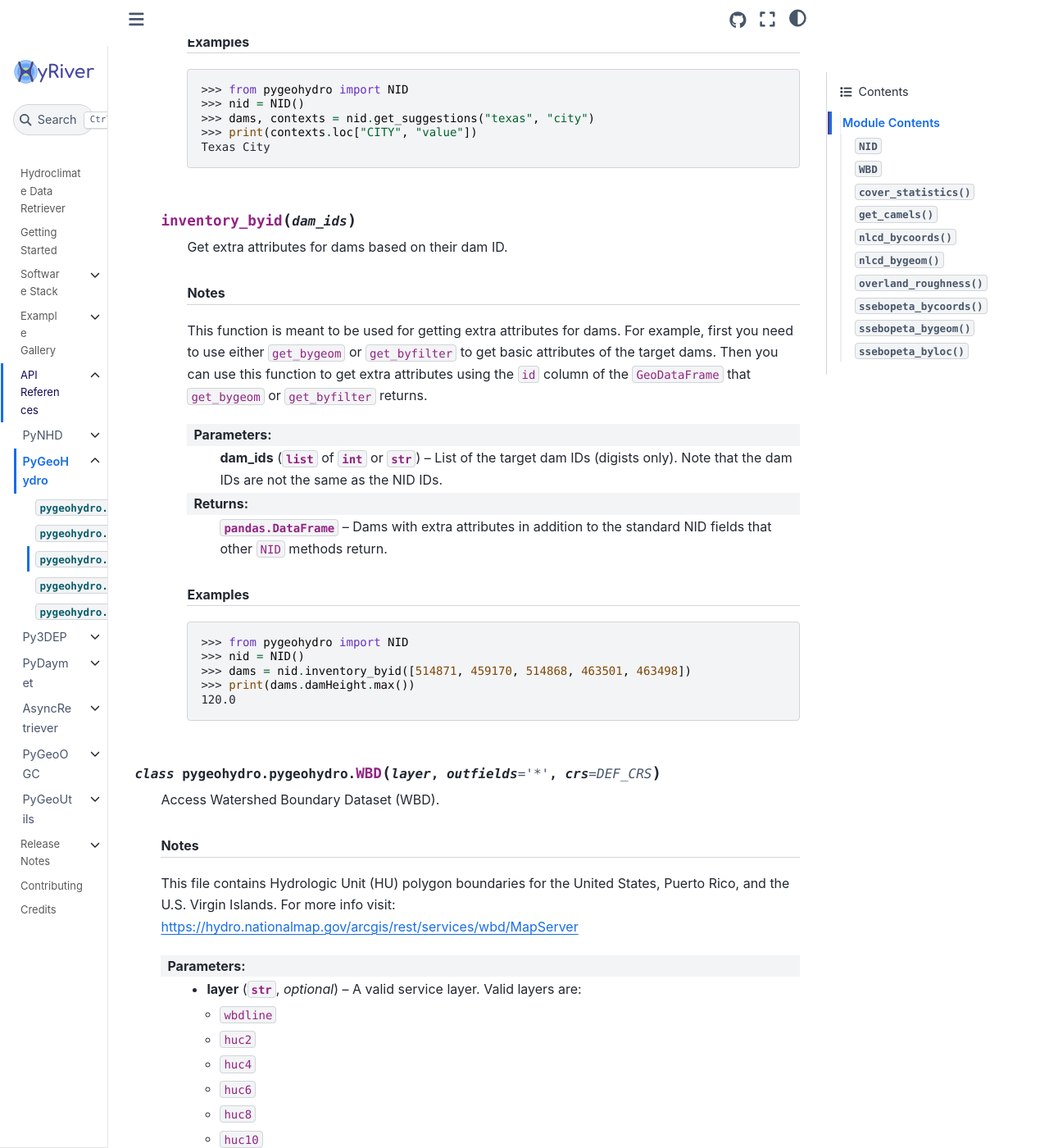
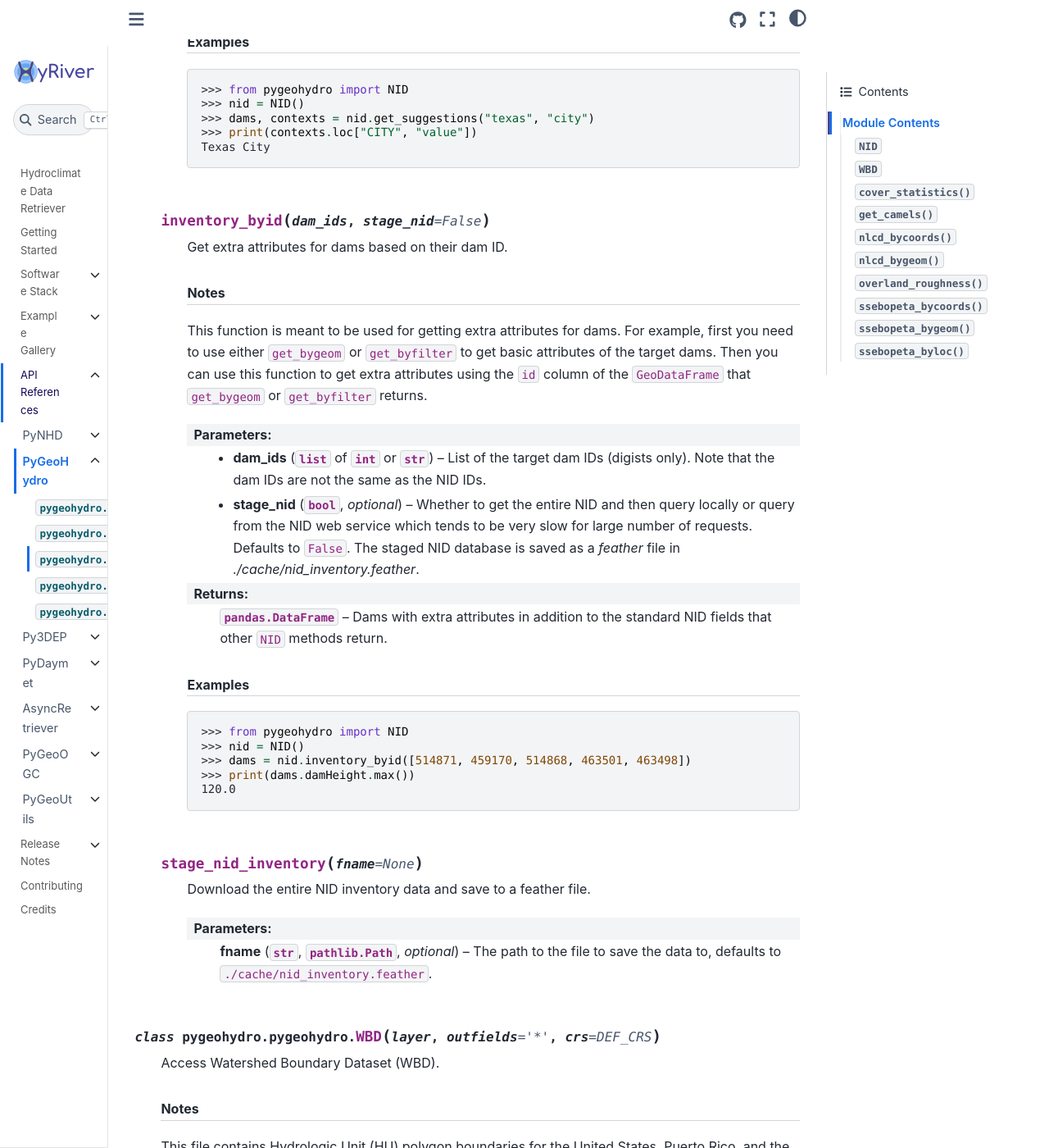
Before and after one commit to hyriver/hyriver.github.io, a Sphinx documentation site: the page built from docs/source/autoapi/pygeohydro/pygeohydro/index.rst, in a window 1280 px wide and 1400 px high, scrolled down 2002 px. Shown: the whole window at 82% size. Built offline with Sphinx 7.4.7 and the Sphinx Book theme 1.1.4, drawn with Linux system fonts in a browser that asks for light colours.

Commit message:
ENH: Update APIs

```diff
--- a/docs/source/_static/style.css
+++ b/docs/source/_static/style.css
@@ -1,7 +1,6 @@
 /* This file is copied from
 https://raw.githubusercontent.com/pydata/xarray/master/doc/_static/style.css
 */
-
 table.colwidths-given {
   table-layout: fixed;
   width: 100%;
@@ -265,3 +264,13 @@ display: none;
 .bd-toc .nav > .active > ul {
 display: block;
 }
+
+/* Main index page overview cards */
+
+.sd-card-img-top {
+width: 33% !important;
+display: block;
+margin-left: auto;
+margin-right: auto;
+margin-top: 10px;
+}
--- a/docs/source/autoapi/async_retriever/async_retriever/index.rst
+++ b/docs/source/autoapi/async_retriever/async_retriever/index.rst
@@ -155,7 +155,7 @@ Module Contents
    Send async requests.
 
    :Parameters: * **urls** (:class:`list` of :class:`str`) -- List of URLs.
-                * **file_paths** (:class:`list` of :class:`str` or :class:`~~pathlib.Path`) -- List of file paths to write the response to.
+                * **file_paths** (:class:`list` of :class:`str` or :class:`~~Path`) -- List of file paths to write the response to.
                 * **request_kwds** (:class:`list` of :class:`dict`, *optional*) -- List of requests keywords corresponding to input URLs (1 on 1 mapping),
                   defaults to ``None``. For example, ``[{"params": {...}, "headers": {...}}, ...]``.
                 * **request_method** (:class:`str`, *optional*) -- Request type; ``GET`` (``get``) or ``POST`` (``post``). Defaults to ``GET``.
--- a/docs/source/autoapi/pygeohydro/pygeohydro/index.rst
+++ b/docs/source/autoapi/pygeohydro/pygeohydro/index.rst
@@ -85,7 +85,7 @@ Module Contents
       Texas City
 
 
-   .. py:method:: inventory_byid(dam_ids)
+   .. py:method:: inventory_byid(dam_ids, stage_nid = False)
 
       Get extra attributes for dams based on their dam ID.
 
@@ -97,8 +97,12 @@ Module Contents
       to get extra attributes using the ``id`` column of the ``GeoDataFrame``
       that ``get_bygeom`` or ``get_byfilter`` returns.
 
-      :Parameters: **dam_ids** (:class:`list` of :class:`int` or :class:`str`) -- List of the target dam IDs (digists only). Note that the dam IDs are not the
-                   same as the NID IDs.
+      :Parameters: * **dam_ids** (:class:`list` of :class:`int` or :class:`str`) -- List of the target dam IDs (digists only). Note that the dam IDs are not the
+                     same as the NID IDs.
+                   * **stage_nid** (:class:`bool`, *optional*) -- Whether to get the entire NID and then query locally or query from the
+                     NID web service which tends to be very slow for large number of requests.
+                     Defaults to ``False``. The staged NID database is saved as a `feather` file
+                     in `./cache/nid_inventory.feather`.
 
       :returns: :class:`pandas.DataFrame` -- Dams with extra attributes in addition to the standard NID fields
                 that other ``NID`` methods return.
@@ -110,6 +114,14 @@ Module Contents
       >>> dams = nid.inventory_byid([514871, 459170, 514868, 463501, 463498])
       >>> print(dams.damHeight.max())
       120.0
+
+
+   .. py:method:: stage_nid_inventory(fname = None)
+
+      Download the entire NID inventory data and save to a feather file.
+
+      :Parameters: **fname** (:class:`str`, :class:`pathlib.Path`, *optional*) -- The path to the file to save the data to, defaults to
+                   ``./cache/nid_inventory.feather``.
 
 
 
--- a/docs/source/autoapi/pynhd/core/index.rst
+++ b/docs/source/autoapi/pynhd/core/index.rst
@@ -130,7 +130,7 @@ Module Contents
 
    More info can be found `here <https://www.sciencebase.gov/catalog/item/5669a79ee4b08895842a1d47>`_.
 
-   :Parameters: **parquet_path** (:class:`str` or :class:`~~pathlib.Path`) -- Path to a file with ``.parquet`` extension for saving the processed to disk for
+   :Parameters: **parquet_path** (:class:`str` or :class:`~~Path`) -- Path to a file with ``.parquet`` extension for saving the processed to disk for
                 later use.
 
    :returns: :class:`pandas.DataFrame` -- The staged data as a DataFrame.
--- a/docs/source/autoapi/pynhd/nhdplus_derived/index.rst
+++ b/docs/source/autoapi/pynhd/nhdplus_derived/index.rst
@@ -23,7 +23,7 @@ Module Contents
    Although this dataframe does not include geometry, it can be linked to other geospatial
    NHDPlus dataframes through ComIDs.
 
-   :Parameters: **parquet_path** (:class:`str` or :class:`~~pathlib.Path`, *optional*) -- Path to a file with ``.parquet`` extension for storing the file, defaults to
+   :Parameters: **parquet_path** (:class:`str` or :class:`~~Path`, *optional*) -- Path to a file with ``.parquet`` extension for storing the file, defaults to
                 ``./cache/enhd_attrs.parquet``.
 
    :returns: :class:`pandas.DataFrame` -- A dataframe that includes ComID-level attributes for 2.7 million NHDPlus flowlines.
@@ -42,7 +42,7 @@ Module Contents
 
    :Parameters: * **name** (:class:`str`, *optional*) -- Name of the NHDPlus attribute, defaults to None which returns a dataframe containing
                   metadata of all the available attributes in the database.
-                * **parquet_path** (:class:`str` or :class:`~~pathlib.Path`, *optional*) -- Path to a file with ``.parquet`` extension for saving the processed to disk for
+                * **parquet_path** (:class:`str` or :class:`~~Path`, *optional*) -- Path to a file with ``.parquet`` extension for saving the processed to disk for
                   later use. Defaults to ``./cache/nhdplus_attrs.parquet``.
 
    :returns: :class:`pandas.DataFrame` -- Either a dataframe containing the database metadata or the requested attribute over CONUS.
@@ -59,7 +59,7 @@ Module Contents
    Although this dataframe does not include geometry, it can be linked to other geospatial
    NHDPlus dataframes through ComIDs.
 
-   :Parameters: **parquet_path** (:class:`str` or :class:`~~pathlib.Path`, *optional*) -- Path to a file with ``.parquet`` extension for storing the file, defaults to
+   :Parameters: **parquet_path** (:class:`str` or :class:`~~Path`, *optional*) -- Path to a file with ``.parquet`` extension for storing the file, defaults to
                 ``./cache/nldplus_vaa.parquet``.
 
    :returns: :class:`pandas.DataFrame` -- A dataframe that includes ComID-level attributes for 2.7 million NHDPlus flowlines.
```
Also changed, not shown: docs/source/autoapi/index.rst (+66 -52 lines).
